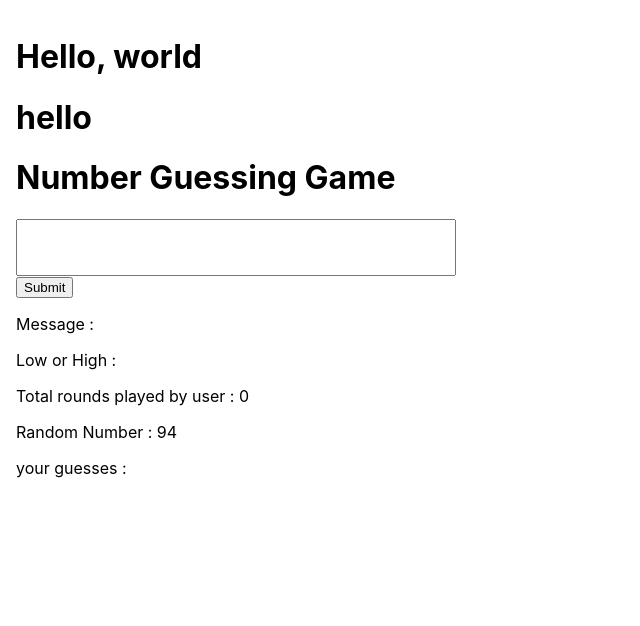
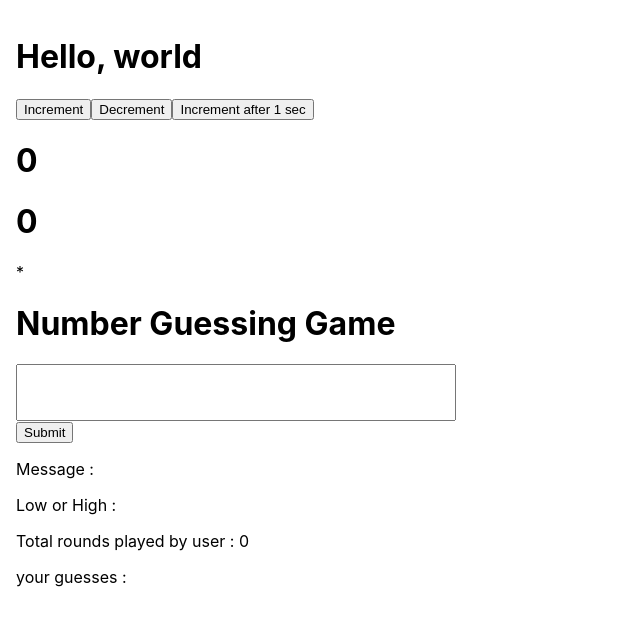
Before and after one commit to Prathima0708/React_Project, a React (Create React App) app: page / in a window 1280 px wide. Shown: the top 626 px of the page, without its empty margins (0-640 px from the left). Built offline with nearby package versions, Linux system fonts and the light colour scheme.

Commit message:
react files

```diff
--- a/src/App.js
+++ b/src/App.js
@@ -18,7 +18,6 @@ function App() {
   return (
     <div>
       <h1> Hello, world</h1>
-      <h1>hello</h1>
 
 
        {/* {employees.filter(e => e.name !== "Priya").map((e) =>
@@ -30,9 +29,9 @@ function App() {
        {employees.map((e) => (
         <Card name={e.name} role={e.role} />
       ))}   */}
-
-      {/* <Form />
-      <Hook /> */}
+{/*
+      <Form /> */}
+      <Hook />
       <NumberGuessing />
 
     </div>
--- a/src/NumberGuessing.js
+++ b/src/NumberGuessing.js
@@ -72,7 +72,7 @@ function NumberGuessing()
                 <p>Message : {Msg}</p>
                 <p>Low or High : {LowHighMsg}</p>
                 <p>Total rounds played by user : {UserCount}</p>         {/*displaying total rounds played by user*/}
-                <p>Random Number : {randNum}</p>
+                {/* <p>Random Number : {randNum}</p> */}
                 <p>your guesses :
                     {UserAllGuessessVal.map((item,index)=>{                 //iterating over the array to display user guesses.
                         return <span key={index}> {item}, { }</span>
```
